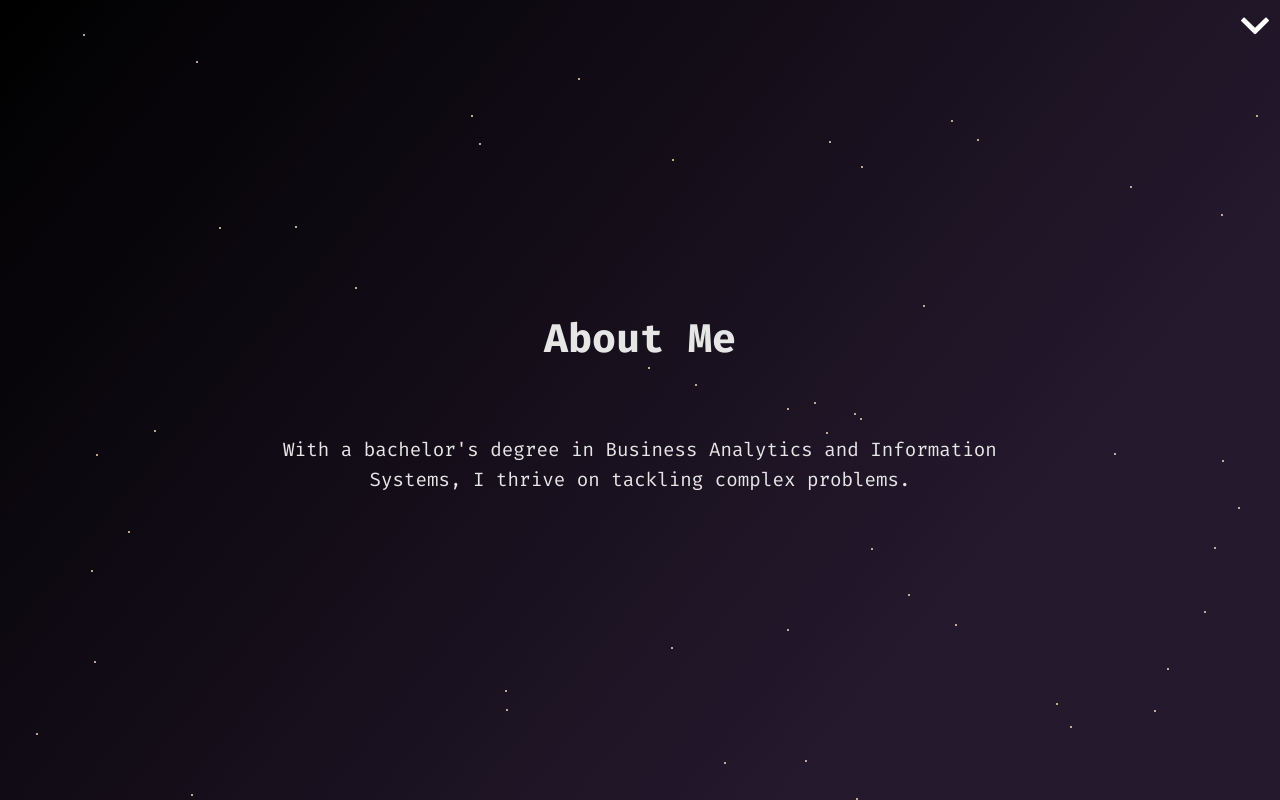
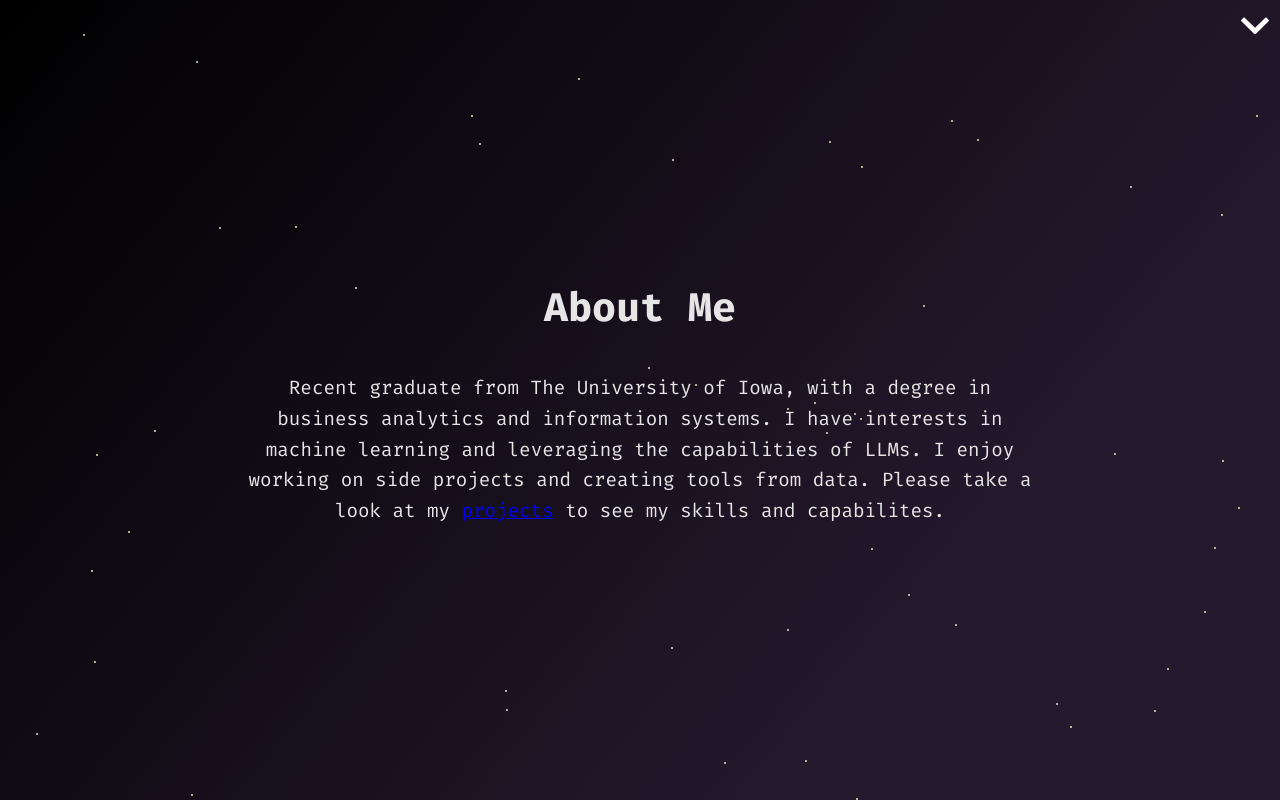
Before and after one commit to William-Ger/will_portfolio, a React (Create React App) app: page /about in a window 1280 px wide. Built offline with nearby package versions, Linux system fonts and the light colour scheme.

Commit message:
adding more to my about me

```diff
--- a/src/components/AboutMe.js
+++ b/src/components/AboutMe.js
@@ -8,7 +8,8 @@ function AboutMe() {
       <StarBackground />
       <h1>About Me</h1>
       <p>
-      <br></br>With a bachelor's degree in Business Analytics and Information Systems, I thrive on tackling complex problems.
+      Recent graduate from The University of Iowa, with a degree in business analytics and information systems. I have interests in machine learning and leveraging the capabilities
+      of LLMs. I enjoy working on side projects and creating tools from data. Please take a look at my <a href="https://willgerstung.com/projects">projects</a> to see my skills and capabilites.
       </p>
     </div>
   );
```
